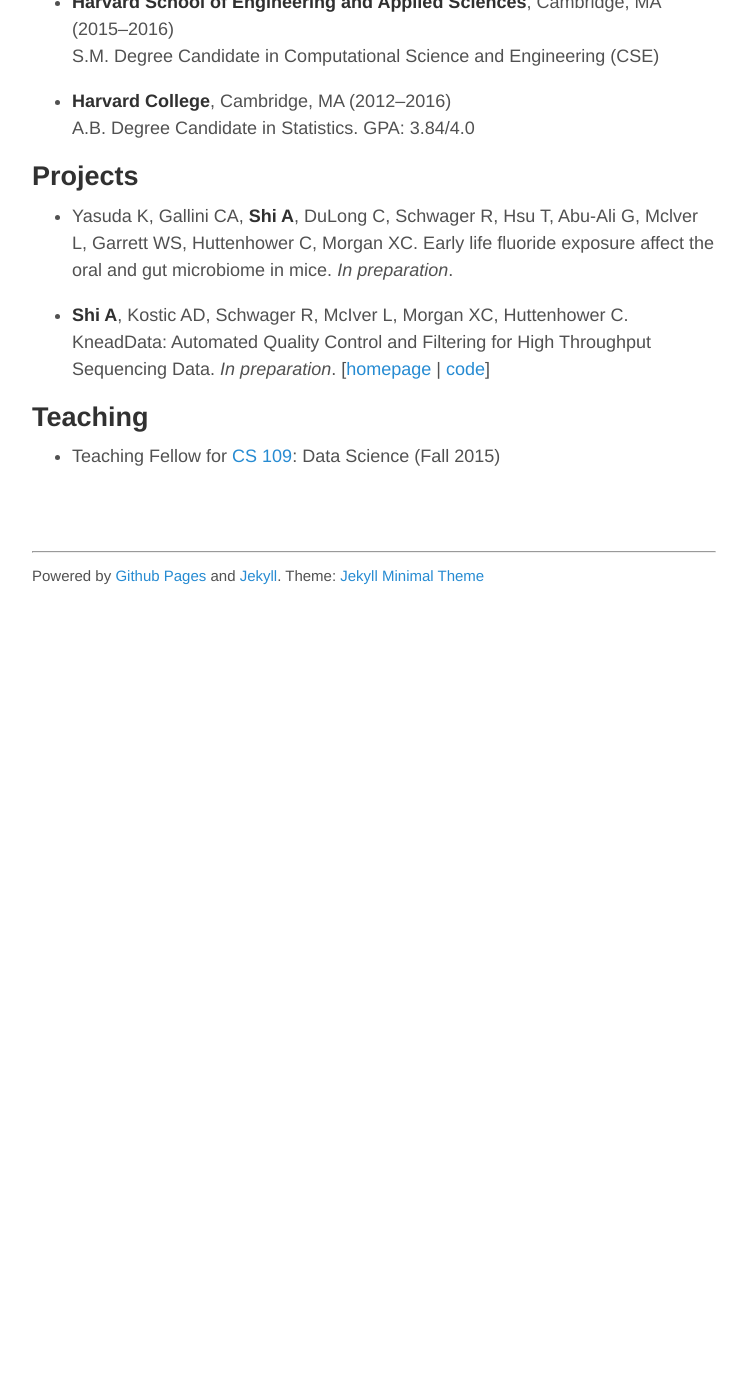
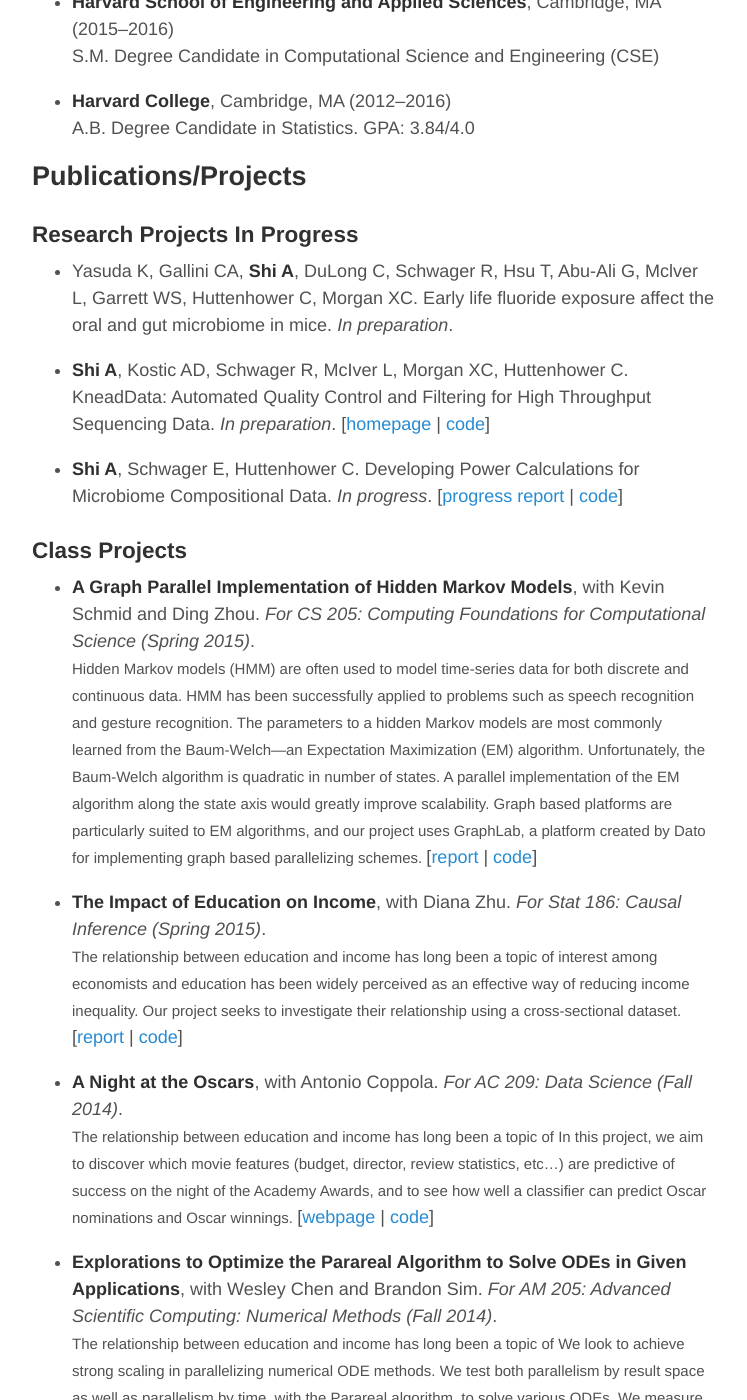
Before and after one commit to shiandy/shiandy.github.io, a Jekyll site: the page built from index.markdown, in a window 1280 px wide and 1400 px high, scrolled down 270 px. Shown: the whole window, without its empty margins (266-1013 px from the left). Built offline with Jekyll 4.4.1, drawn with Linux system fonts in a browser that asks for light colours; Markdown is read by kramdown in place of the engine named in the settings; before the commit the page ends 900 px from its top, so only the background shows below that; some of the changed text lies outside the part shown.

Commit message:
update with class projects

```diff
--- a/index.markdown
+++ b/index.markdown
@@ -3,10 +3,11 @@ layout: default
 title: Welcome
 ---
 
-I am a senior at Harvard College, studying statistics and computer science
-([CSE](http://www.seas.harvard.edu/programs/graduate/computational-science-and-engineering/master-of-science-in-cse)).
+I am a senior at Harvard College, where I am a dual degree (AB/SM) candidate
+for [statistics](http://stat.harvard.edu) and
+[CSE](http://www.seas.harvard.edu/programs/graduate/computational-science-and-engineering/master-of-science-in-cse).
 I'm currently a research assistant in the [Huttenhower
-Lab](http://huttenhower.sph.harvard.edu/), where I build computational and
+Lab](http://huttenhower.org/), where I build computational and
 statistical tools to analyze microbiome data. I'm broadly interested in
 developing statistical methods with applications in biology.
 
@@ -19,18 +20,91 @@ S.M. Degree Candidate in Computational Science and Engineering (CSE)
 + **Harvard College**, Cambridge, MA (2012&ndash;2016) <br>
 A.B. Degree Candidate in Statistics. GPA: 3.84/4.0
 
-## Projects
+## Publications/Projects
 
-+ Yasuda K, Gallini CA, **Shi A**, DuLong C, Schwager R, Hsu T, Abu-Ali G, Mclver
-L, Garrett WS, Huttenhower C, Morgan XC.
-Early life fluoride exposure affect the oral and gut microbiome in mice.
-*In preparation*.
+### Research Projects In Progress
+
++ Yasuda K, Gallini CA, **Shi A**, DuLong C, Schwager R, Hsu T, Abu-Ali G,
+  Mclver L, Garrett WS, Huttenhower C, Morgan XC. Early life fluoride exposure
+  affect the oral and gut microbiome in mice. *In preparation*.
 
 + **Shi A**, Kostic AD, Schwager R, McIver L, Morgan XC, Huttenhower C.
-KneadData: Automated Quality Control and Filtering for High Throughput
-Sequencing Data. *In preparation*.
-[[homepage](http://huttenhower.org/kneaddata) |
-[code](https://bitbucket.org/biobakery/kneaddata)]
+  KneadData: Automated Quality Control and Filtering for High Throughput
+  Sequencing Data. *In preparation*.
+  [[homepage](http://huttenhower.org/kneaddata) |
+  [code](https://bitbucket.org/biobakery/kneaddata)]
+
++ **Shi A**, Schwager E, Huttenhower C. Developing Power Calculations for
+  Microbiome Compositional Data. *In progress*.
+  [[progress report]({{ site.path }}/assets/power-calc-report.pdf) |
+  [code](https://bitbucket.org/andys314/power-calculations)]
+
+### Class Projects
+
++ **A Graph Parallel Implementation of Hidden Markov Models**, with Kevin Schmid
+  and Ding Zhou. *For CS 205: Computing Foundations for Computational Science
+  (Spring 2015)*.
+  <br>
+  <small>
+  Hidden Markov models (HMM) are often used to model time-series data for both
+  discrete and continuous data. HMM has been successfully applied to problems
+  such as speech recognition and gesture recognition. The parameters to a hidden
+  Markov models are most commonly learned from the Baum-Welch&mdash;an
+  Expectation Maximization (EM) algorithm. Unfortunately, the Baum-Welch
+  algorithm is quadratic in number of states. A parallel implementation of the
+  EM algorithm along the state axis would greatly improve scalability. Graph
+  based platforms are particularly suited to EM algorithms, and our project uses
+  GraphLab, a platform created by Dato for implementing graph based
+  parallelizing schemes.
+  </small>
+  [[report](https://github.com/cs205-project-group/hmm/blob/master/paper/report.pdf) | [code](https://github.com/cs205-project-group/hmm)]
+
++ **The Impact of Education on Income**, with Diana Zhu. *For Stat 186: Causal
+  Inference (Spring 2015)*. <br>
+  <small>
+  The relationship between education and income has long been a topic of
+  interest among economists and education has been widely perceived as an
+  effective way of reducing income inequality. Our project seeks to investigate
+  their relationship using a cross-sectional dataset.
+  </small>
+  [[report](https://github.com/giraffe-186/education-income/blob/master/writeup_final.pdf)
+  | [code](https://github.com/giraffe-186/education-income)]
+
++ **A Night at the Oscars**, with Antonio Coppola. *For AC 209: Data Science
+  (Fall 2014)*. <br>
+  <small>
+  The relationship between education and income has long been a topic of
+  In this project, we aim to discover which movie features (budget, director,
+  review statistics, etc...) are predictive of success on the night of the
+  Academy Awards, and to see how well a classifier can predict Oscar nominations
+  and Oscar winnings.
+  </small>
+  [[webpage](http://coppola-shi.github.io/OscarNights/) |
+  [code](https://github.com/coppola-shi/OscarNights)]
+
++ **Explorations to Optimize the Parareal Algorithm to Solve ODEs in Given
+  Applications**, with Wesley Chen and Brandon Sim. *For AM 205: Advanced
+  Scientific Computing: Numerical Methods (Fall 2014)*. <br>
+  <small>
+  The relationship between education and income has long been a topic of
+  We look to achieve strong scaling in parallelizing numerical ODE methods. We
+  test both parallelism by result space as well as parallelism by time, with the
+  Parareal algorithm, to solve various ODEs. We measure performance and compare
+  in terms of accuracy, speedup and efficiency. We provide some theoretical
+  analysis for the Parareal algorithm’s runtime, speedup, error convergence, and
+  stability. For the Parareal algorithm, we observe preliminary promising but
+  not convincing results in our small scale tests up to 32 processors on
+  Harvard’s Odyssey computing cluster. We analyze possible reasons as to why our
+  implementation may not be ideal and some tradeoffs that are taken in the
+  Parareal implementation. Further optimizations are proposed and rationalized
+  as next steps including ports of to C++ using BLAS. Our code is written in
+  Python using mpi4py. We compare tests from various data sources from basic
+  exponential ODEs to larger grids of ODEs to solve for in applications like
+  sound wave propagation.
+  </small>
+  [[report]({{ site.path }}/assets/parareal-paper.pdf) |
+  [code](https://github.com/am205-project/parareal)]
+
 
 ## Teaching
 
```
